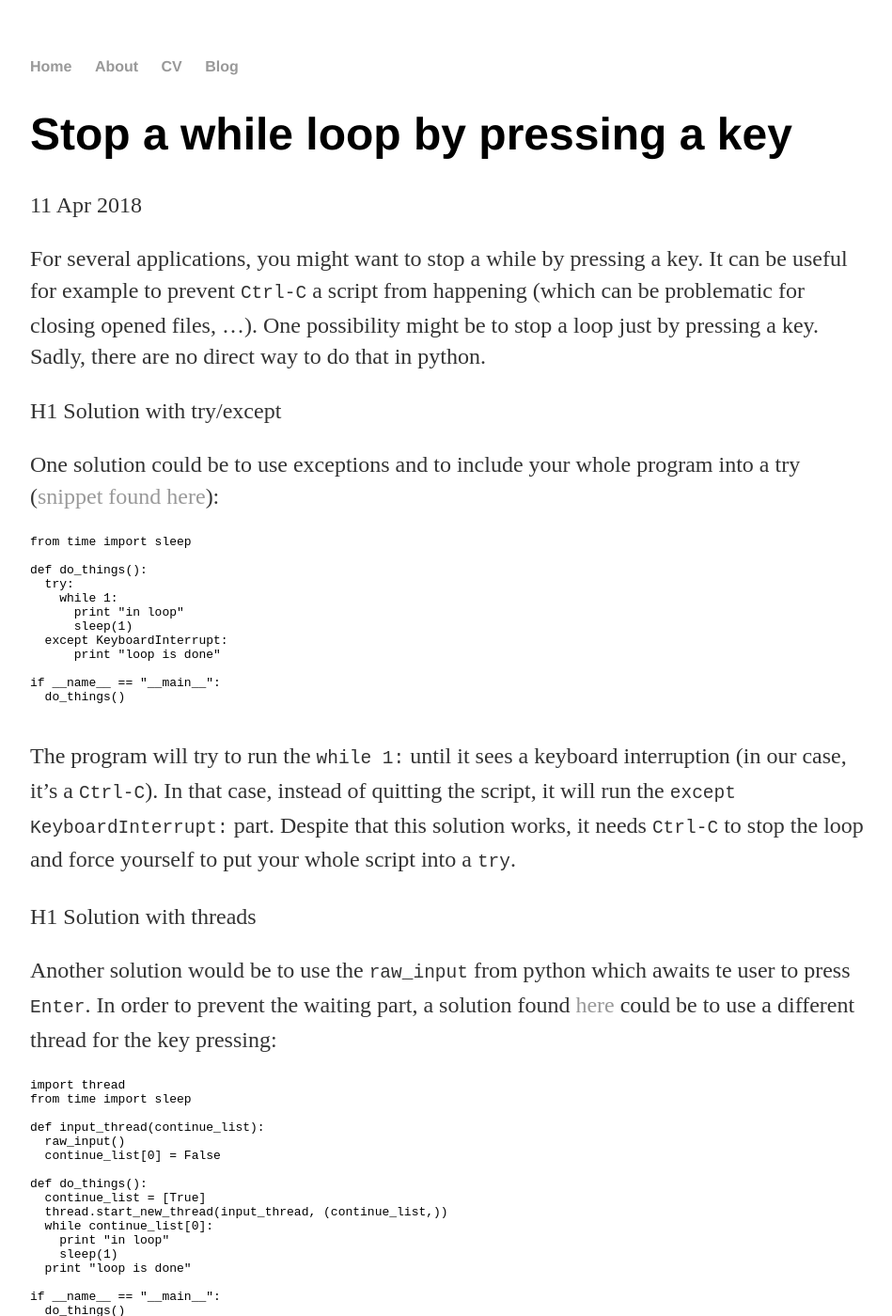
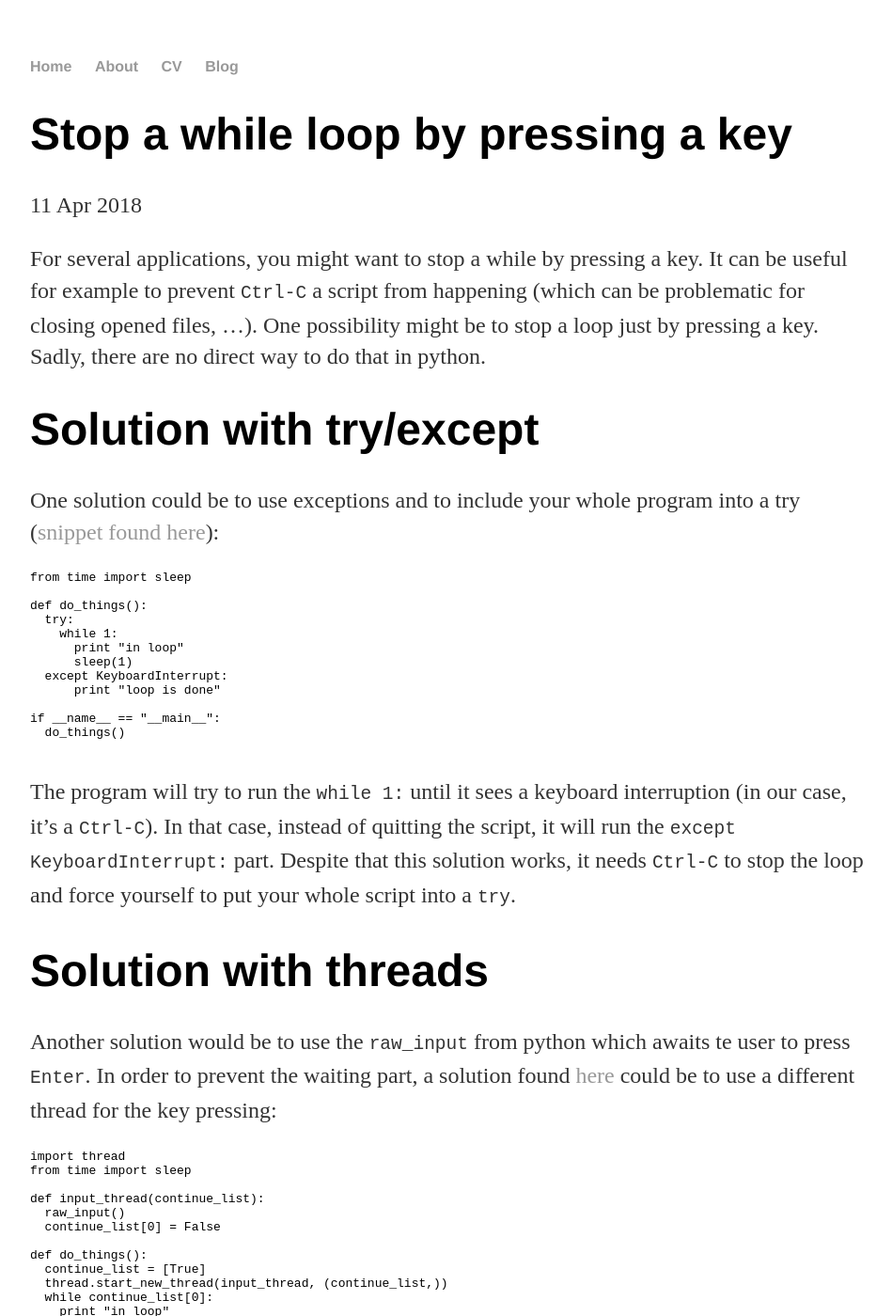
Before and after one commit to jeremie-boulanger/jeremie-boulanger_test.github.io, a Jekyll site: the page built from _posts/2018-04-13-stop-loop-key.md, in a window 1280 px wide and 1400 px high. Shown: the whole window at 94% size, without its empty margins (160-1109 px from the left). Built offline with Jekyll 4.4.1, drawn with Linux system fonts in a browser that asks for light colours.

Commit message:
1st snippet2

````diff
--- a/_posts/2018-04-13-stop-loop-key.md
+++ b/_posts/2018-04-13-stop-loop-key.md
@@ -5,7 +5,7 @@ date: 2018-04-11
 ---
 For several applications, you might want to stop a while by pressing a key. It can be useful for example to prevent `Ctrl-C` a script from happening (which can be problematic for closing opened files, ...). One possibility might be to stop a loop just by pressing a key. Sadly, there are no direct way to do that in python.
 
-H1 Solution with try/except
+# Solution with try/except
 
 One solution could be to use exceptions and to include your whole program into a try ([snippet found here](https://bytes.com/topic/python/answers/701570-there-simple-way-exit-while-loop-keystroke)):
 
@@ -26,7 +26,7 @@ if __name__ == "__main__":
 ```
 The program will try to run the `while 1:` until it sees a keyboard interruption (in our case, it's a `Ctrl-C`). In that case, instead of quitting the script, it will run the `except KeyboardInterrupt:` part. Despite that this solution works, it needs `Ctrl-C` to stop the loop and force yourself to put your whole script into a `try`.
 
-H1 Solution with threads
+# Solution with threads
 
 Another solution would be to use the `raw_input` from python which awaits te user to press `Enter`. In order to prevent the waiting part, a solution found [here](https://stackoverflow.com/questions/13180941/how-to-kill-a-while-loop-with-a-keystroke) could be to use a different thread for the key pressing:
 
````
